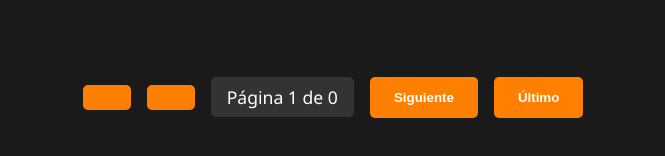
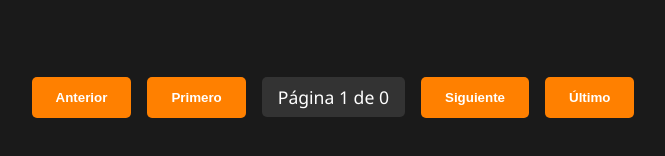
Before and after one commit to Carlos-Espinoza-Romero/Proyecto-Final---Dragon-Ball-Characters, a plain HTML site: page index.html in a window 1280 px wide. Shown: the part 236-392 px from the top of the page, without its empty margins (307-972 px from the left). Drawn offline with Linux system fonts and the light colour scheme; no server answers.

Commit message:
Botones reparados

```diff
--- a/index.html
+++ b/index.html
@@ -21,8 +21,8 @@
         <section id="characterList" class="db-grid"></section>
 
         <nav class="db-pagination">
-            <button id="firstPage" class="db-btn"></button>
-            <button id="prevPage" class="db-btn"></button>
+            <button id="firstPage" class="db-btn">Anterior</button>
+            <button id="prevPage" class="db-btn">Primero</button>
 
             <div class="db-page-info">
                 Página <span id="currentPage">1</span> de <span id="totalPages">...</span>
```
